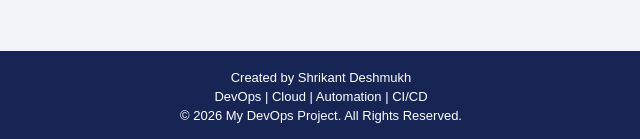
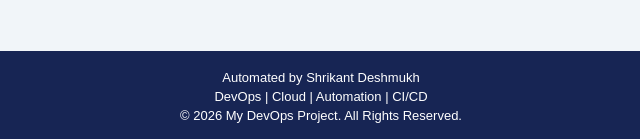
Before and after one commit to shreevdeshmukh/sonarqube-demo-new, a plain HTML site: page index.html in a window 1280 px wide. Shown: the part 658-797 px from the top of the page, 319-959 px from the left. Drawn offline with Linux system fonts and the light colour scheme.

Commit message:
uodated the index file-1

```diff
--- a/index.html
+++ b/index.html
@@ -4,7 +4,7 @@
     <meta charset="UTF-8" />
     <meta name="viewport" content="width=device-width, initial-scale=1.0" />
 
-    <title>My DevOps Project Shrikant</title>
+    <title>My DevOps Project</title>
 
     <style>
       * {
@@ -191,7 +191,7 @@
 
     <!-- Footer -->
     <footer>
-      <p>Created by Shrikant Deshmukh</p>
+      <p>Automated by Shrikant Deshmukh</p>
       <p>DevOps | Cloud | Automation | CI/CD</p>
       <p>&copy; 2026 My DevOps Project. All Rights Reserved.</p>
     </footer>
```
